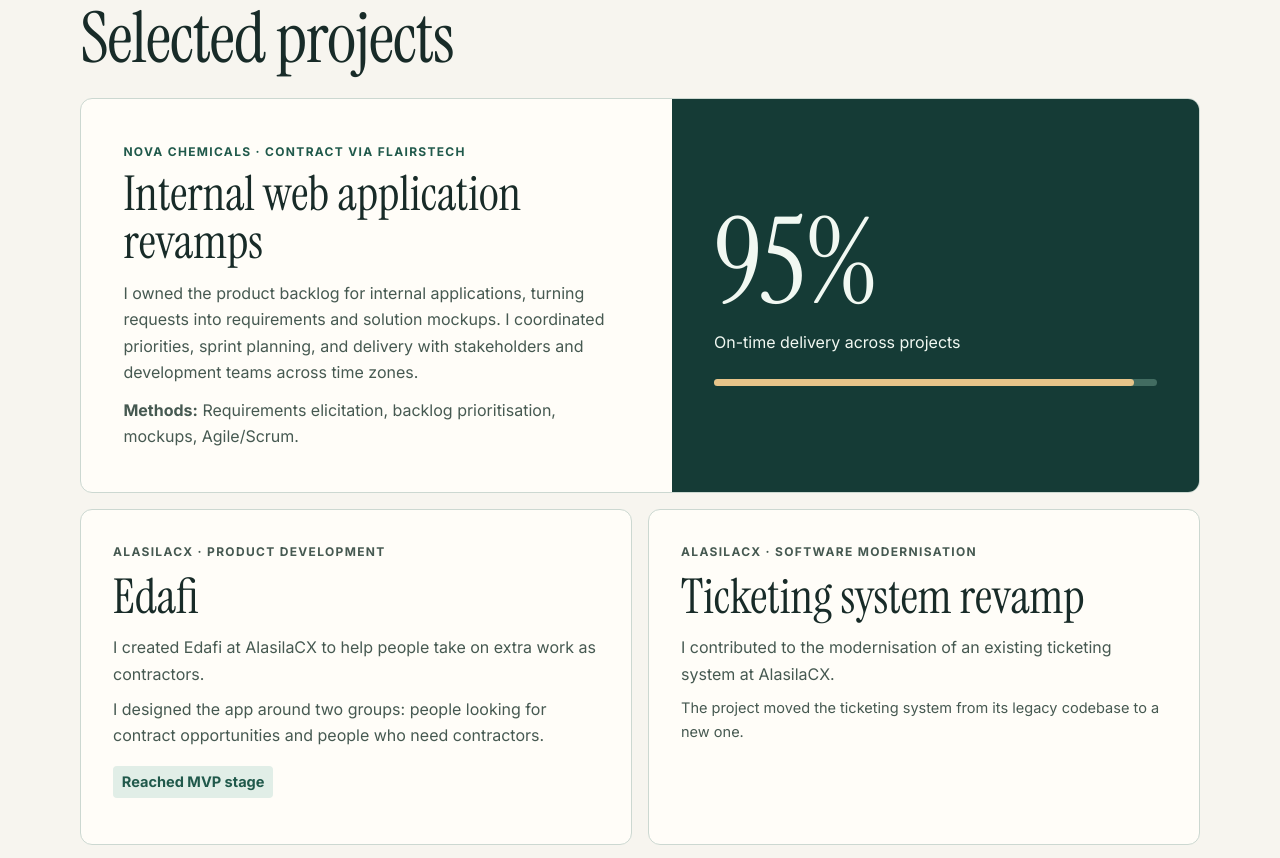
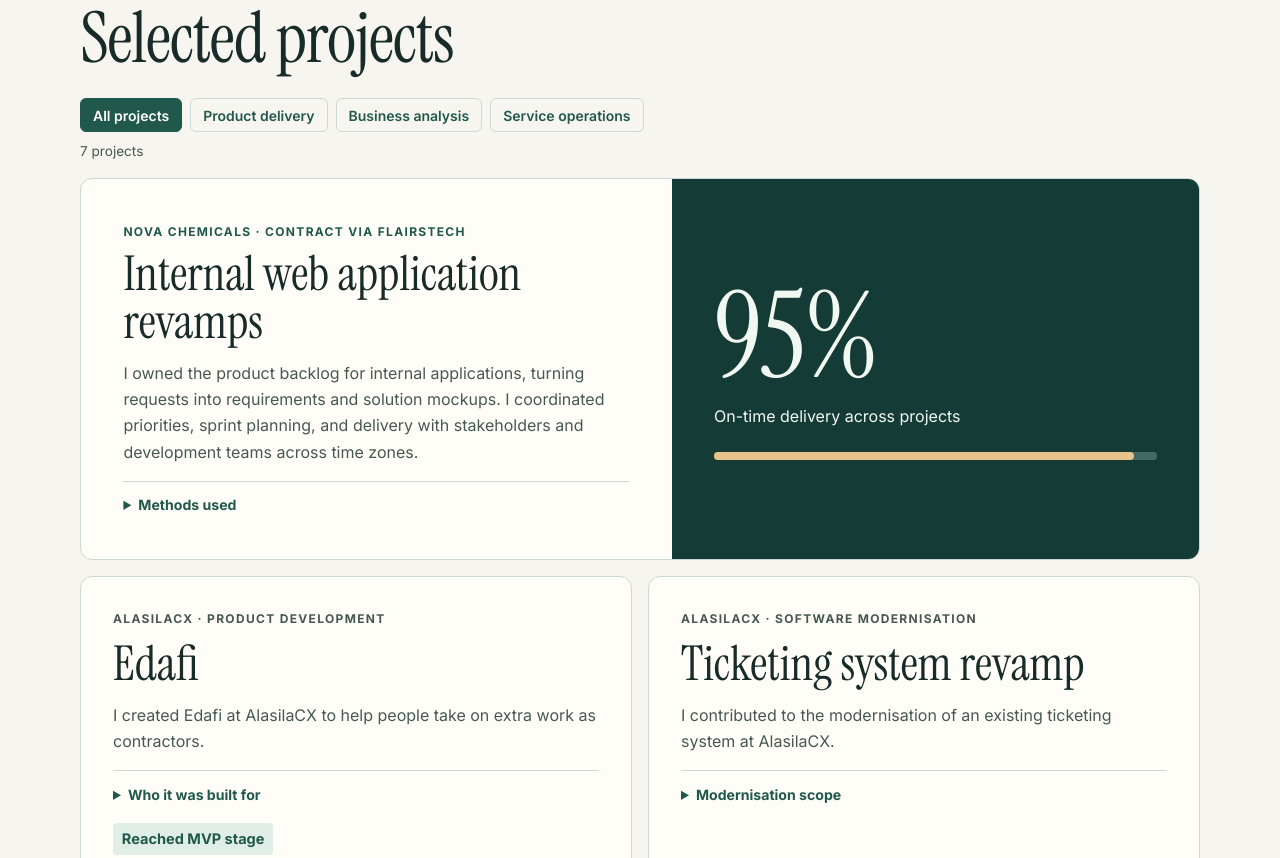
Before and after one commit to elfekyjr/elfekyjr.github.io, a plain HTML site: page index.html in a window 1280 px wide. Shown: the part 721-1579 px from the top of the page. Drawn offline with Linux system fonts and the light colour scheme.

Commit message:
Add interactive project browsing

```diff
--- a/index.html
+++ b/index.html
@@ -83,6 +83,17 @@
     .nav-links { gap: .5rem 1rem; }
     .featured, .cases, .columns { grid-template-columns: 1fr; }
   }
+  .project-filters { display: flex; flex-wrap: wrap; gap: .5rem; margin-bottom: .5rem; }
+  .project-filters button { background: transparent; color: var(--green); padding: .45rem .75rem; border: 1px solid var(--line); border-radius: 6px; font: 600 .875rem var(--sans); cursor: pointer; }
+  .project-filters button:hover { border-color: var(--green); }
+  .project-filters button[aria-pressed="true"] { background: var(--green); border-color: var(--green); color: white; }
+  [hidden] { display: none !important; }
+  .project-count { color: var(--muted); font-size: .85rem; margin-bottom: 1rem; }
+  .project-count:empty { display: none; }
+  .project-details { margin-top: 1rem; padding-top: .7rem; border-top: 1px solid var(--line); }
+  .project-details summary { width: fit-content; color: var(--green); font-size: .88rem; font-weight: 700; cursor: pointer; }
+  .project-details p { margin-top: .5rem; }
+  article[id] { scroll-margin-top: 1rem; }
 </style>
 </head>
 <body>
@@ -112,12 +123,19 @@
   <section class="section" id="projects" aria-labelledby="projects-title">
     <div class="wrap">
       <h2 id="projects-title">Selected projects</h2>
-      <article class="featured">
+      <div class="project-filters" role="group" aria-label="Filter projects" hidden>
+        <button type="button" data-filter="all" aria-pressed="true">All projects</button>
+        <button type="button" data-filter="product" aria-pressed="false">Product delivery</button>
+        <button type="button" data-filter="analysis" aria-pressed="false">Business analysis</button>
+        <button type="button" data-filter="operations" aria-pressed="false">Service operations</button>
+      </div>
+      <p class="project-count" role="status"></p>
+      <article class="featured" data-project="product analysis">
         <div class="panel">
           <p class="label">NOVA Chemicals · Contract via FlairsTech</p>
           <h3>Internal web application revamps</h3>
           <p>I owned the product backlog for internal applications, turning requests into requirements and solution mockups. I coordinated priorities, sprint planning, and delivery with stakeholders and development teams across time zones.</p>
-          <p><strong>Methods:</strong> Requirements elicitation, backlog prioritisation, mockups, Agile/Scrum.</p>
+          <details class="project-details"><summary>Methods used</summary><p>Requirements elicitation, backlog prioritisation, solution mockups, and Agile/Scrum.</p></details>
         </div>
         <figure class="project-visual">
           <strong>95%</strong>
@@ -127,46 +145,46 @@
       </article>
 
       <div class="cases">
-        <article class="case" id="edafi">
+        <article class="case" data-project="product" id="edafi">
           <p class="label">AlasilaCX · Product development</p>
           <h3>Edafi</h3>
           <p>I created Edafi at AlasilaCX to help people take on extra work as contractors.</p>
-          <p>I designed the app around two groups: people looking for contract opportunities and people who need contractors.</p>
+          <details class="project-details"><summary>Who it was built for</summary><p>I designed the app around two groups: people looking for contract opportunities and people who need contractors.</p></details>
           <p class="result">Reached MVP stage</p>
         </article>
-        <article class="case" id="ticketing-system">
+        <article class="case" data-project="product operations" id="ticketing-system">
           <p class="label">AlasilaCX · Software modernisation</p>
           <h3>Ticketing system revamp</h3>
           <p>I contributed to the modernisation of an existing ticketing system at AlasilaCX.</p>
-          <p>The project moved the ticketing system from its legacy codebase to a new one.</p>
+          <details class="project-details"><summary>Modernisation scope</summary><p>The project moved the ticketing system from its legacy codebase to a new one.</p></details>
         </article>
-        <article class="case">
+        <article class="case" data-project="analysis">
           <p class="label">NOVA Chemicals · Requirements management</p>
           <h3>Reducing requirements rework</h3>
           <p>I built a requirements management framework that gave stakeholders and delivery teams a clearer way to agree what needed to be built.</p>
           <p class="result">30% fewer clarification cycles</p>
-          <p>Stakeholder alignment improved by 40%.</p>
+          <details class="project-details"><summary>Additional result</summary><p>Stakeholder alignment improved by 40%.</p></details>
         </article>
-        <article class="case">
+        <article class="case" data-project="analysis">
           <p class="label">NOVA Chemicals · Vendor evaluation</p>
           <h3>Build versus buy</h3>
           <p>I evaluated vendor options across regions against an internal build, helping the team choose how to meet the business need.</p>
           <p class="result">20% lower operating costs</p>
-          <p>The evaluation compared vendor options with building internally.</p>
+
         </article>
-        <article class="case">
+        <article class="case" data-project="product operations">
           <p class="label">Aspire Software · Customer implementation</p>
           <h3>SaaS onboarding and go-live</h3>
           <p>I translate customer requirements into configuration and workflow decisions, then coordinate onboarding, go-live, and handover to support.</p>
           <p class="result">3 implementation specialists led</p>
-          <p>I manage stakeholder communication, escalations, and service levels across time zones.</p>
+          <details class="project-details"><summary>What I manage</summary><p>Stakeholder communication, escalations, and service levels across time zones.</p></details>
         </article>
-        <article class="case">
+        <article class="case" data-project="operations">
           <p class="label">FlairsTech · Service operations</p>
           <h3>Support knowledge management</h3>
           <p>I built a knowledge management system while supervising a six-person support team and managing ticket queues, escalations, and service levels.</p>
           <p class="result">25% fewer support requests</p>
-          <p>Team ticket volume fell by 40% during my time as supervisor.</p>
+          <details class="project-details"><summary>Additional result</summary><p>Team ticket volume fell by 40% during my time as supervisor.</p></details>
         </article>
       </div>
     </div>
@@ -218,5 +236,38 @@
   </section>
 </main>
 <footer class="footer wrap">Omar A. Elfeky</footer>
+<script>
+  const filters = document.querySelector('.project-filters');
+  const buttons = [...filters.querySelectorAll('button')];
+  const projects = [...document.querySelectorAll('[data-project]')];
+  const count = document.querySelector('.project-count');
+
+  function showProjects(category) {
+    buttons.forEach(button => {
+      button.setAttribute('aria-pressed', String(button.dataset.filter === category));
+    });
+    projects.forEach(project => {
+      project.hidden = category !== 'all' && !project.dataset.project.split(' ').includes(category);
+    });
+    const visible = projects.filter(project => !project.hidden).length;
+    count.textContent = visible + (visible === 1 ? ' project' : ' projects');
+  }
+
+  filters.addEventListener('click', event => {
+    const button = event.target.closest('button[data-filter]');
+    if (button) showProjects(button.dataset.filter);
+  });
+
+  window.addEventListener('hashchange', () => {
+    const project = projects.find(card => card.id && '#' + card.id === location.hash);
+    if (project?.hidden) {
+      showProjects('all');
+      project.scrollIntoView();
+    }
+  });
+
+  filters.hidden = false;
+  showProjects('all');
+</script>
 </body>
 </html>
```
